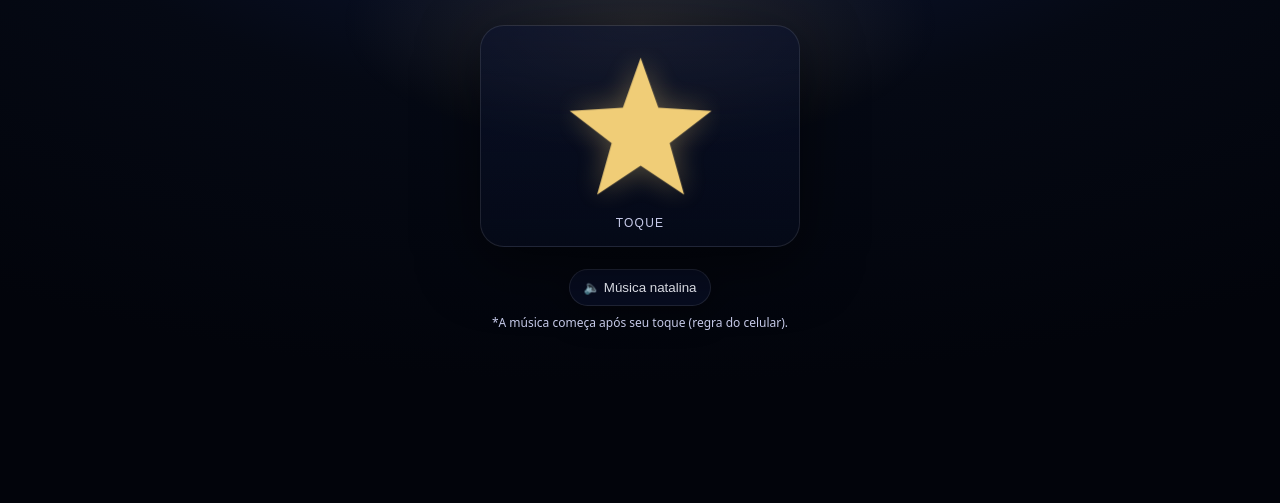
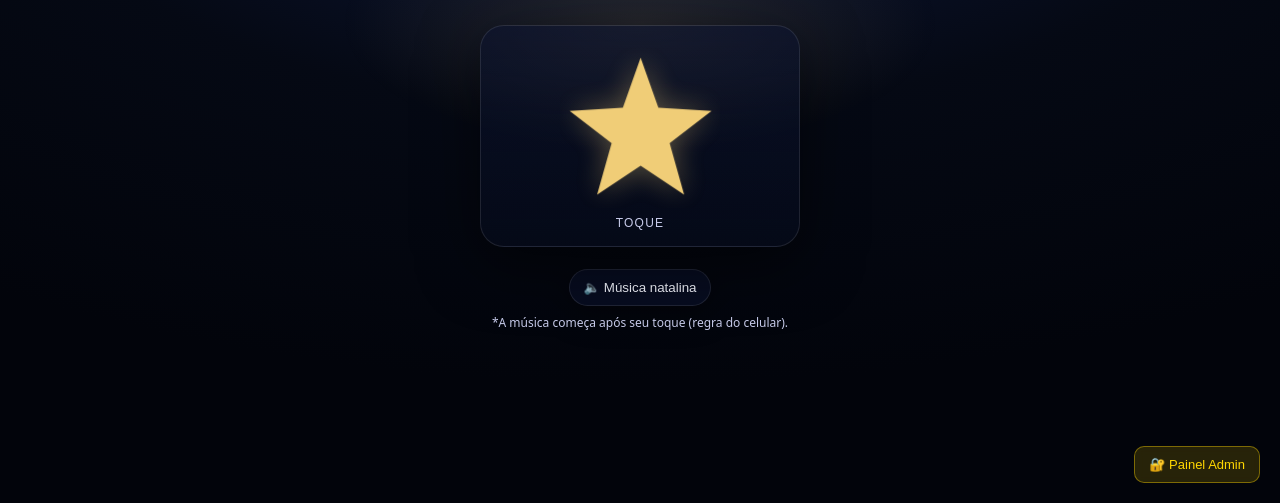
Before and after one commit to dayvidallan/convite-ceia-natal, a website: page index.html in a window 1280 px wide. Shown: the part 297-800 px from the top of the page. Drawn offline with Linux system fonts and the light colour scheme.

Commit message:
Adiciona botão visível para painel admin

```diff
--- a/app.js
+++ b/app.js
@@ -303,3 +303,13 @@ adminReset.addEventListener("click", async () => {
     adminOutput.textContent = "⚠️ " + e.message;
   }
 });
+document.getElementById("adminBtn")?.addEventListener("click", () => {
+  const senha = prompt("Digite a senha do painel admin:");
+
+  if (senha === "Natal2025@Admin") {
+    document.getElementById("adminPanel").style.display = "block";
+    alert("Painel admin liberado 🎄");
+  } else {
+    alert("Senha incorreta ❌");
+  }
+});
--- a/index.html
+++ b/index.html
@@ -174,5 +174,9 @@ Depois cole o ADMIN_TOKEN e use os botões acima.</pre>
   </div>
 
   <script src="./app.js"></script>
+  <!-- Botão Admin -->
+  <button id="adminBtn" class="admin-btn">
+    🔐 Painel Admin
+  </button>
 </body>
 </html>
--- a/styles.css
+++ b/styles.css
@@ -358,3 +358,23 @@ input:focus{ border-color: rgba(246,210,122,.35); box-shadow: 0 0 0 3px rgba(246
 }
 
 .hp{ position:absolute; left:-9999px; opacity:0; height:0; width:0; }
+
+.admin-btn {
+  position: fixed;
+  bottom: 20px;
+  right: 20px;
+  background: rgba(255, 215, 0, 0.15);
+  color: #ffd700;
+  border: 1px solid rgba(255, 215, 0, 0.4);
+  padding: 10px 14px;
+  border-radius: 10px;
+  font-size: 13px;
+  cursor: pointer;
+  backdrop-filter: blur(6px);
+  z-index: 9999;
+  transition: all 0.3s ease;
+}
+
+.admin-btn:hover {
+  background: rgba(255, 215, 0, 0.35);
+}
```
